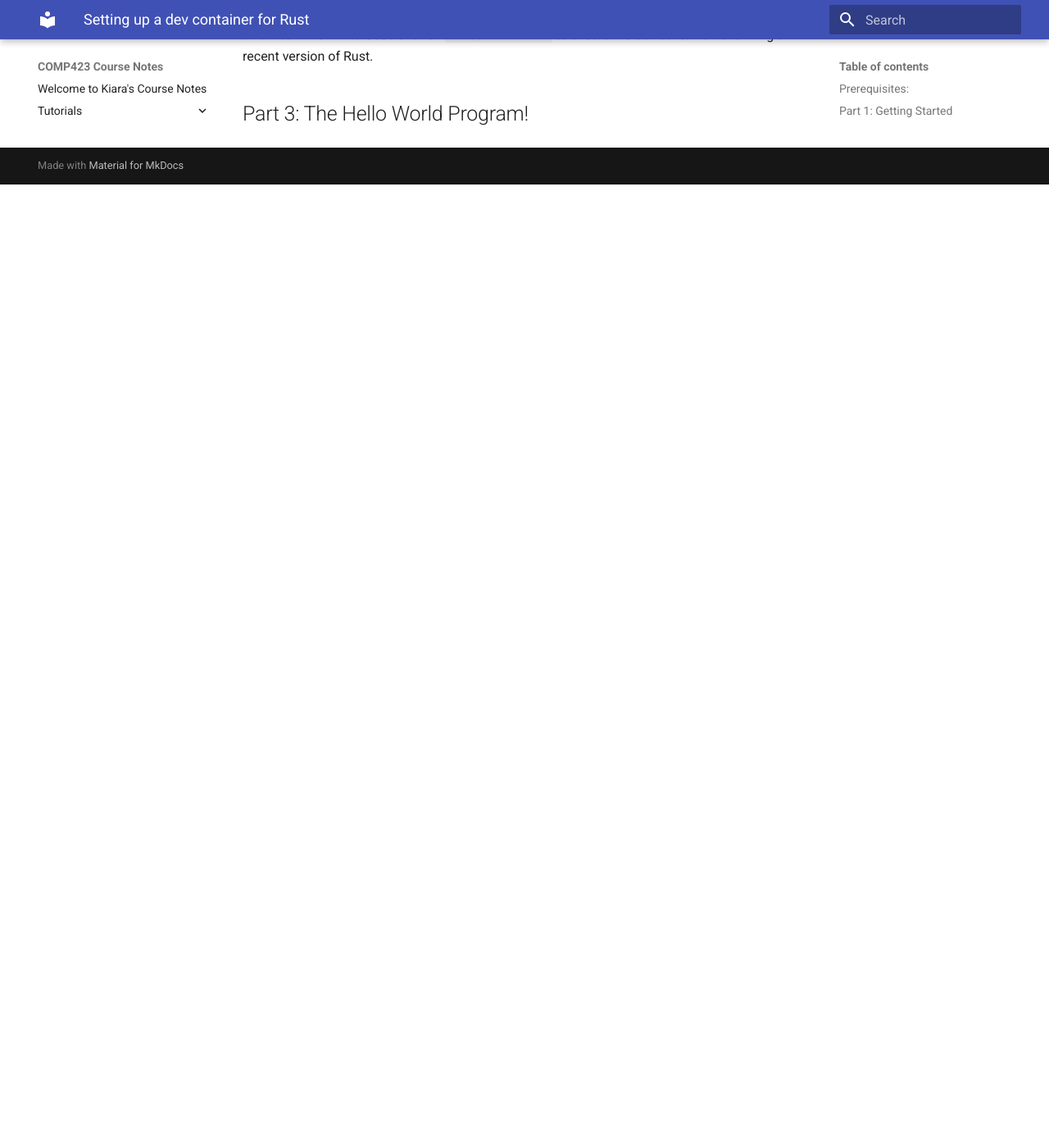
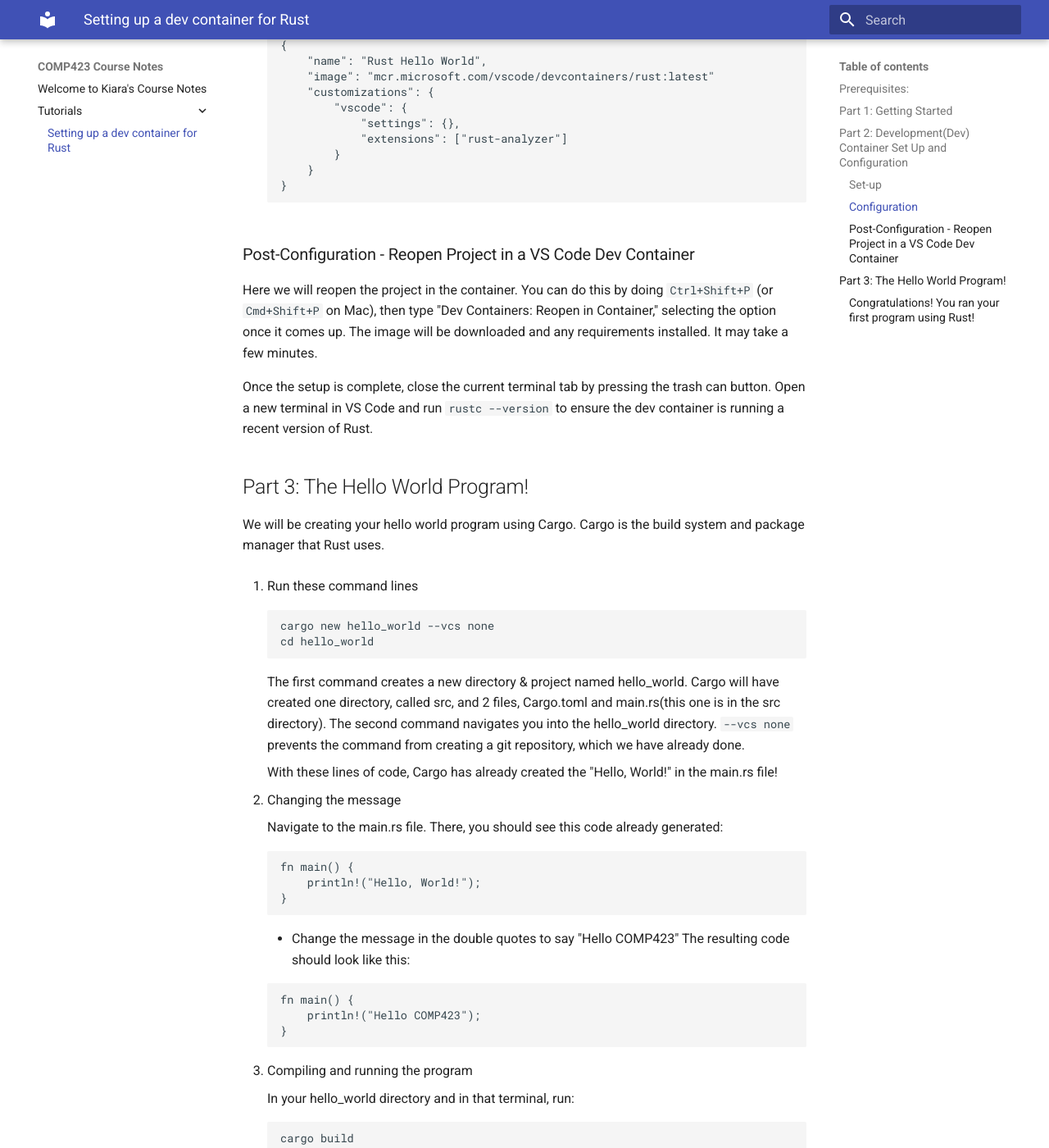
Before and after one commit to kiaras4/comp423-course-notes, an MkDocs documentation site: the page built from docs/tutorials/rust-setup.md, in a window 1280 px wide and 1400 px high, scrolled down 2484 px. Shown: the whole window at 82% size. Built offline with MkDocs 1.6.1 and Material for MkDocs 9.7.7, drawn with Linux system fonts in a browser that asks for light colours; before the commit the page ends 2709 px from its top, so only the background shows below that; some of the changed text lies outside the part shown.

Commit message:
finished tutorial

````diff
--- a/docs/tutorials/rust-setup.md
+++ b/docs/tutorials/rust-setup.md
@@ -55,7 +57,25 @@
     git commit -m "Initial commit with README"
     ```
 
-[comment]: (add-note-saying-instructions-inspired-from-423-MkDocs-Tutorial)
+Now that your local repository is set up, let's connect it to a remote GitHub repository.
+
+1. Add GitHub repository as a remote:
+
+```
+git remote add origin https://github.com/<your-username>/hello-world-rust.git
+```
+
+Change ``<your-username>`` with the username you have set up in GitHub.
+
+2. Ensure your default branch name is ``main`` by using ``git branch`` in your terminal. If it's not ``main``, rename it using ``git branch -M main``.
+
+3. Push local commits to your GitHub repository
+
+```
+git push --set-upstream origin main
+```
+
+4. Using ``git log`` in your terminally will show you the commit ID and message. This should match the ID of the most recent commit on your GitHub after reloading it.
 
 
 ## Part 2: Development(Dev) Container Set Up and Configuration
@@ -94,7 +114,7 @@
     }
     ```
 
-### Post-Configuration- Reopen Project in a VS Code Dev Container
+### Post-Configuration - Reopen Project in a VS Code Dev Container
 
 Here we will reopen the project in the container. You can do this by doing ``Ctrl+Shift+P`` (or ``Cmd+Shift+P`` on Mac), then type "Dev Containers: Reopen in Container," selecting the option once it comes up. The image will be downloaded and any requirements installed. It may take a few minutes.
 
@@ -102,3 +122,78 @@
 
 
 ## Part 3: The Hello World Program!
+
+We will be creating your hello world program using Cargo. Cargo is the build system and package manager that Rust uses.
+
+1. Run these command lines
+
+    ```
+    cargo new hello_world --vcs none
+    cd hello_world
+    ```
+
+    The first command creates a new directory & project named hello_world. Cargo will have created one directory, called src, and 2 files, Cargo.toml and main.rs(this one is in the src directory). The second command navigates you into the hello_world directory. ``--vcs none`` prevents the command from creating a git repository, which we have already done.
+
+    With these lines of code, Cargo has already created the "Hello, World!" in the main.rs file!
+
+2. Changing the message
+
+    Navigate to the main.rs file. There, you should see this code already generated:
+
+    ```
+    fn main() {
+        println!("Hello, World!");
+    }
+    ```
+
+    - Change the message in the double quotes to say "Hello COMP423" The resulting code should look like this:
+
+    ```
+    fn main() {
+        println!("Hello COMP423");
+    }
+    ```
+
+3. Compiling and running the program
+
+    In your hello_world directory and in that terminal, run:
+
+    ```
+    cargo build
+    ```
+
+    You should see this output, or something similar:
+
+    ```
+    Compiling hello_cargo v0.1.0 (file:///projects/hello_cargo)
+    Finished dev [unoptimized + debuginfo] target(s) in 2.85 secs
+    ```
+
+    This creates an executable file in target/debug/hello_world(or target/debug/hello_workd.exe on windows). This can also be referred to
+
+    To run the compiled source files, run:
+
+    ```
+    ./target/debug/hello_world
+    ```
+
+    [comment]:(check-if-the-above-command-is-correct-or-if-it's-just-"./hello-world"-to-run)
+
+[comment]:(I-have-to-add-more-about-the-build-in-terms-of-comp-211-gcc-command)
+
+4. Cargo's subcommand
+
+    Run:
+
+    ```
+    cargo run
+    ```
+
+    Using ``cargo run`` compiles and runs the code in one step. This differs from using the build command and then running the resulting executable object file separately.
+
+
+
+#### Congratulations! You ran your first program using Rust!
+
+
+[comment]: (add-note-saying-instructions-inspired-from-423-MkDocs-Tutorial-and-rust-tutorial-info-came-from-https://doc.rust-lang.org/book/ch01-03-hello-cargo.html?highlight=cargo%20new#creating-a-project-with-cargo)
````
Also changed, not shown: other parts of docs/tutorials/rust-setup.md (+3 -1 lines).
